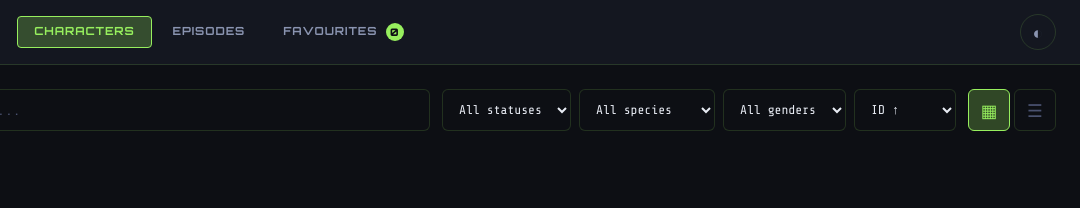
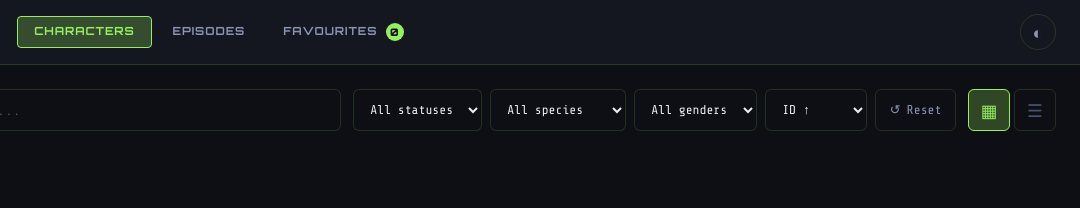
Before and after one commit to yassinemellouki06-dotcom/rick-and-morty-app, a website built with Vite: page index.html in a window 1280 px wide. Shown: the top 208 px of the page, 200-1280 px from the left. Built offline with nearby package versions, Linux system fonts and the light colour scheme; no server answers.

Commit message:
feat: add filter reset control

```diff
--- a/index.html
+++ b/index.html
@@ -88,6 +88,11 @@
             <option value="name-asc">Name A–Z</option>
             <option value="name-desc">Name Z–A</option>
           </select>
+
+          <button class="filter-reset" id="reset-filters" type="button">
+            <span aria-hidden="true">↺</span>
+            Reset
+          </button>
         </div>
 
         <div class="view-toggle">
--- a/src/css/components.css
+++ b/src/css/components.css
@@ -103,6 +103,26 @@
 
 .filter-select:focus {
   border-color: var(--accent);
+}
+
+.filter-reset {
+  height: 42px;
+  padding: 0 0.85rem;
+  border: 1px solid var(--border);
+  border-radius: 6px;
+  color: var(--text-secondary);
+  display: inline-flex;
+  align-items: center;
+  gap: 0.4rem;
+  font-family: var(--font-mono);
+  font-size: 0.8rem;
+  transition: all 0.2s;
+}
+
+.filter-reset:hover {
+  border-color: var(--accent);
+  color: var(--accent);
+  background: var(--accent-glow);
 }
 
 /* ── VIEW TOGGLE BUTTONS ── */
--- a/src/js/main.js
+++ b/src/js/main.js
@@ -342,6 +342,9 @@ const init = () => {
     renderCharacters(sorted, handleCardClick, handleFavToggle);
   });
 
+  // Reset filters
+  $('#reset-filters').addEventListener('click', resetFilters);
+
   // View mode toggle
   $('#view-grid').addEventListener('click', () => applyViewMode('grid'));
   $('#view-list').addEventListener('click', () => applyViewMode('list'));
```
